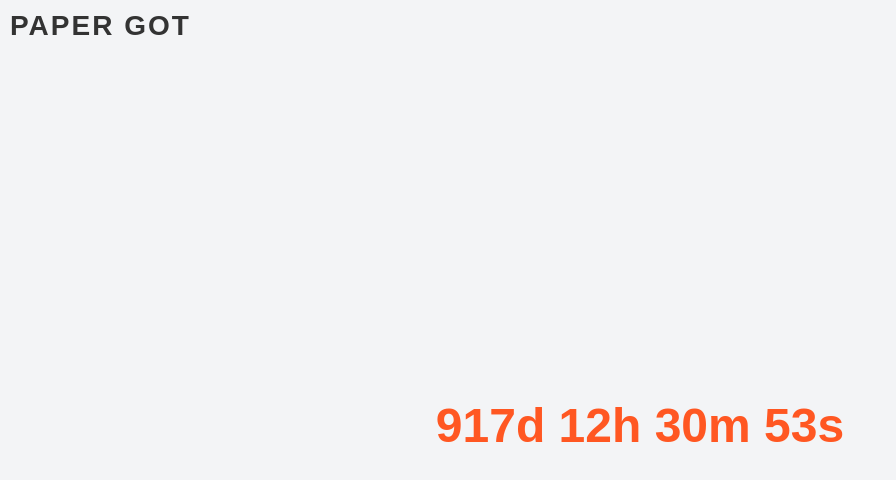
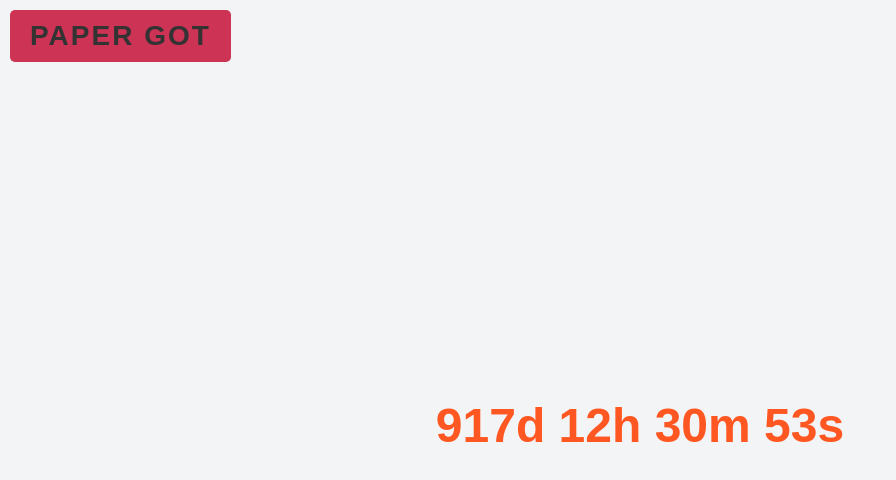
Before and after one commit to woohui/Papergot, a plain HTML site: page index.html in a window 1280 px wide. Shown: the whole page, without its empty margins (0-896 px from the left). Drawn offline with Linux system fonts and the light colour scheme.

Commit message:
Update index.html

```diff
--- a/index.html
+++ b/index.html
@@ -35,6 +35,9 @@
       font-weight: bold;
       color: #333;
       letter-spacing: 2px;
+      background-color: #c35; /* Red background */
+      padding: 10px 20px; /* Padding to give space around the text */
+      border-radius: 5px; /* Optional: adds rounded corners */
     }
 
     /* Container to center and style the content */
```
